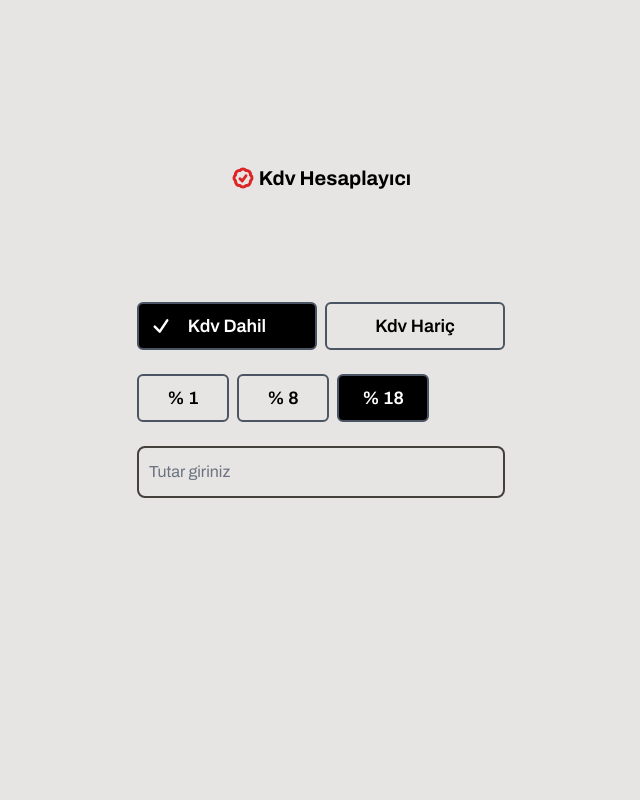
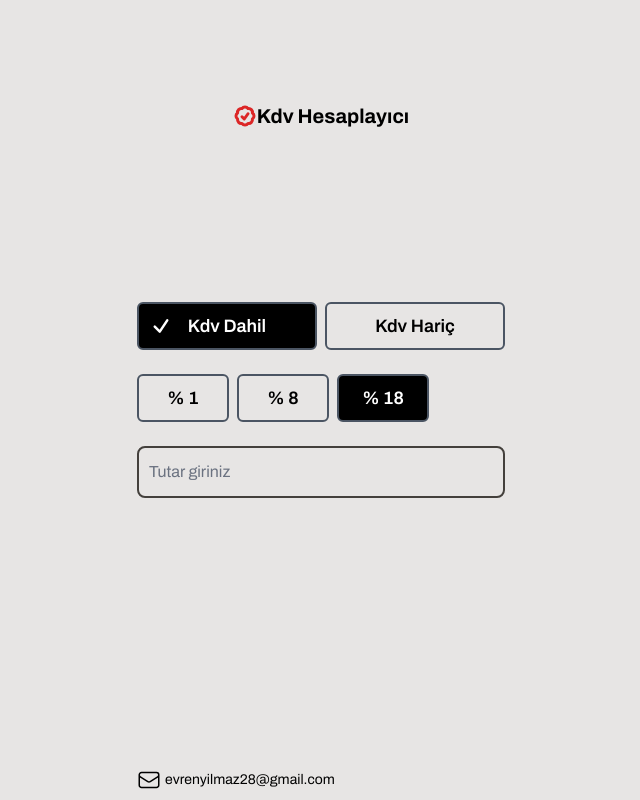
Before and after one commit to evrenylmz/kdv-app, a React (Create React App) app: page / in a window 1280 px wide. Shown: the whole page, without its empty margins (319-959 px from the left). Built offline with nearby package versions, Linux system fonts and the light colour scheme.

Commit message:
bazı tasarım değişiklikleri

```diff
--- a/src/App.js
+++ b/src/App.js
@@ -82,7 +82,7 @@ function App() {
           <span>Kdv % <span className='text-red-700 font-bold'>{kdvOran   ? kdvOran : ' '}</span></span>
           <span>Genel Toplam</span>
         </div>
-        <div className='flex flex-col w-1/2 text-right'>
+        <div className='flex flex-col w-1/2 text-right font-semibold'>
             <span>{Number(toplam) > 0 ? toplam : ' '}</span>
           <span>{Number(kdvToplam) > 0 ? kdvToplam : ' '}</span>
           <span>{Number(genelToplam) > 0 ? genelToplam : ' '}</span>
@@ -98,6 +98,17 @@ function App() {
       </div>
 
 
+<div className='absolute bottom-0 md:text-sm text-sm py-2'>
+  <div className='flex justify-center items-center gap-1'>
+  <svg xmlns="http://www.w3.org/2000/svg" fill="none" viewBox="0 0 24 24" stroke-width="1.5" stroke="currentColor" class="w-6 h-6">
+  <path stroke-linecap="round" stroke-linejoin="round" d="M21.75 6.75v10.5a2.25 2.25 0 01-2.25 2.25h-15a2.25 2.25 0 01-2.25-2.25V6.75m19.5 0A2.25 2.25 0 0019.5 4.5h-15a2.25 2.25 0 00-2.25 2.25m19.5 0v.243a2.25 2.25 0 01-1.07 1.916l-7.5 4.615a2.25 2.25 0 01-2.36 0L3.32 8.91a2.25 2.25 0 01-1.07-1.916V6.75" />
+</svg>
+
+evrenyilmaz28@gmail.com
+  </div>
+
+</div>
+
 
 
     </div>
--- a/src/components/logo.js
+++ b/src/components/logo.js
@@ -6,13 +6,16 @@ function Logo() {
 
 
 
-        <div className="flex justify-center items-center text-2xl md:text-xl gap-1 font-bold select-none h-1/4">
-
-            <svg xmlns="http://www.w3.org/2000/svg" fill="none" viewBox="0 0 24 24" strokeWidth="3" stroke="#dc2626" className="w-6 h-6">
+        <div className="flex justify-center items-start py-6 text-2xl md:text-xl gap-1 font-bold select-none h-1/4">
+<div className="flex items-center">
+<svg xmlns="http://www.w3.org/2000/svg" fill="none" viewBox="0 0 24 24" strokeWidth="3" stroke="#dc2626" className="w-6 h-6">
                 <path strokeLinecap="round" strokeLinejoin="round" d="M9 12.75L11.25 15 15 9.75M21 12c0 1.268-.63 2.39-1.593 3.068a3.745 3.745 0 01-1.043 3.296 3.745 3.745 0 01-3.296 1.043A3.745 3.745 0 0112 21c-1.268 0-2.39-.63-3.068-1.593a3.746 3.746 0 01-3.296-1.043 3.745 3.745 0 01-1.043-3.296A3.745 3.745 0 013 12c0-1.268.63-2.39 1.593-3.068a3.745 3.745 0 011.043-3.296 3.746 3.746 0 013.296-1.043A3.746 3.746 0 0112 3c1.268 0 2.39.63 3.068 1.593a3.746 3.746 0 013.296 1.043 3.746 3.746 0 011.043 3.296A3.745 3.745 0 0121 12z" />
             </svg>
 
             Kdv Hesaplayıcı
+</div>
+
+
 
         </div>
 
```
